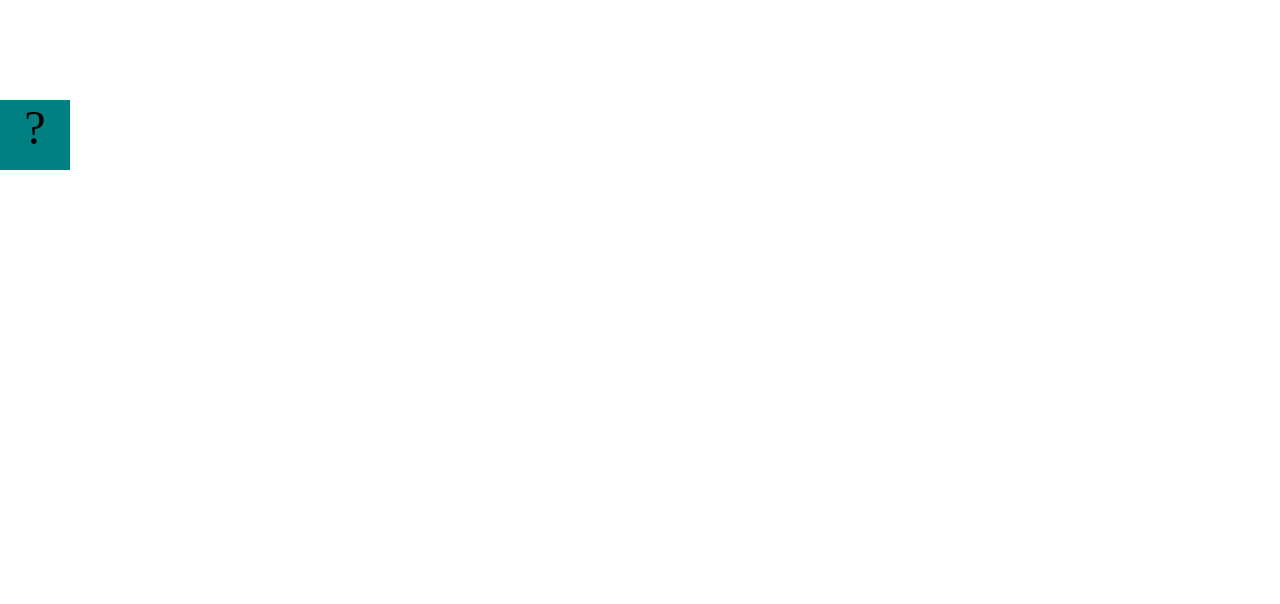
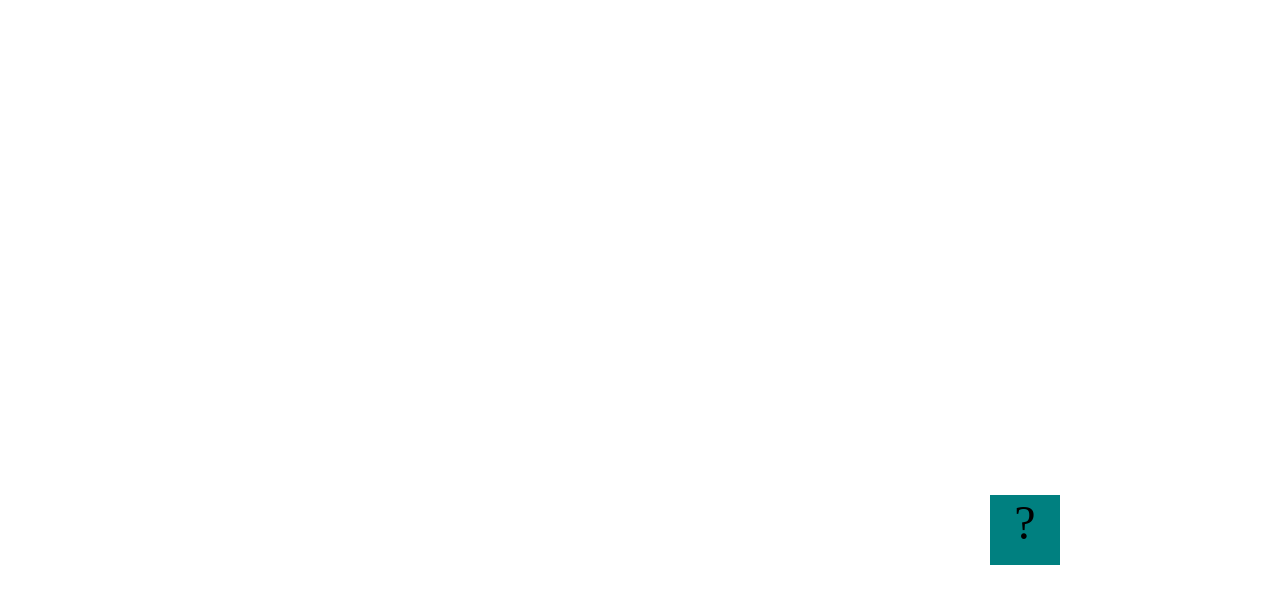
Before and after one commit to GriceldaN/griceldan.github.io, a plain HTML site: page fsd-projects/bouncing-box/index.html in a window 1280 px wide. Drawn offline with Linux system fonts and the light colour scheme.

Commit message:
completed bouncing box project

```diff
--- a/fsd-projects/bouncing-box/index.html
+++ b/fsd-projects/bouncing-box/index.html
@@ -49,14 +49,16 @@
         });
 
         // Every 50 milliseconds, call the update Function (see below)
-        setInterval(update, 50);
+       setInterval(update, 50);
 
         // Every time the box is clicked, call the handleBoxClick Function (see below)
         box.on("click", handleBoxClick);
 
         // moves the Box to a new position on the screen along the X-Axis
-        function moveBoxTo(newPositionX) {
+
+        function moveBoxTo(newPositionX, newPositionY) {
           box.css("left", newPositionX);
+          box.css("top", newPositionY);
         }
 
         // changes the text displayed on the Box
@@ -73,6 +75,13 @@
 
 
 
+        var positionX = 0
+       var points = 0
+       var speed = 10
+       var positionY = 0;
+       var speedY = 5;
+       var boardHeight= jQuery(window).height();
+       var randNum = Math.random() * 100;
 
         /**
          * This Function will be called 20 times/second.
@@ -81,7 +90,24 @@
          */
         function update() {
 
+          moveBoxTo(positionX, positionY);
+          positionX += speed;
+          positionY += speedY;
 
+         if (positionX > boardWidth) {
+          speed *= -1;
+         }
+         else if (positionX < 0) {
+          speed *= -1;
+        }
+
+        if(positionY > boardHeight) {
+          speedY *= -1
+        }
+
+        else if (positionY < 0) {
+          speedY *= -1
+        }
 
 
         }
@@ -94,6 +120,12 @@
          * - move the box to the left side of the screen.
          */
         function handleBoxClick() {
+        positionX = randNum
+        randNum = Math.random() * 100
+        changeBoxText(points)
+        points++; // Increases points by 1
+        speed = (3 * points) + 10;
+
 
 
 
@@ -101,7 +133,6 @@
         }
 
 
-
       })();
     </script>
   </body>
```
Also changed, not shown: portfolio.html (+2 -4 lines).
